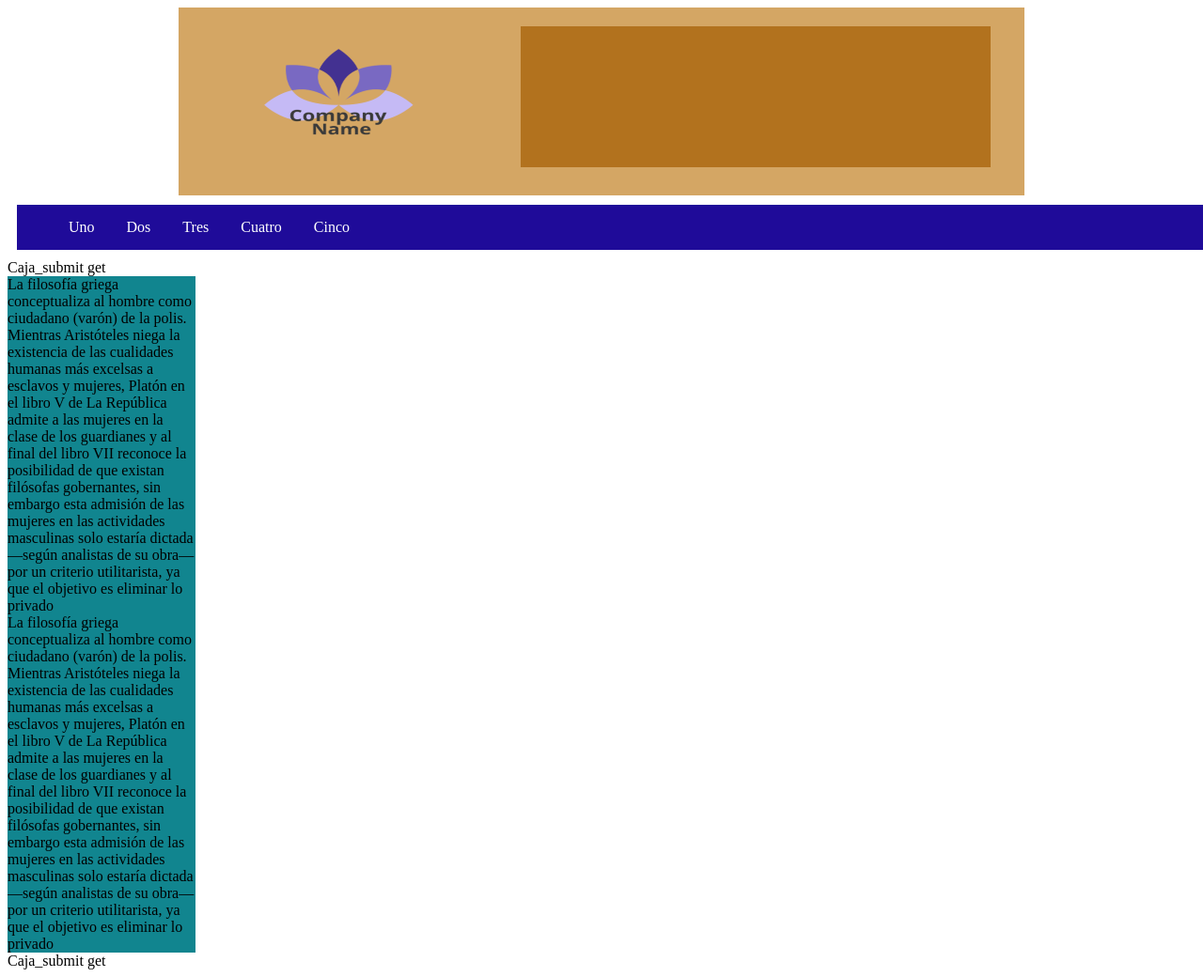
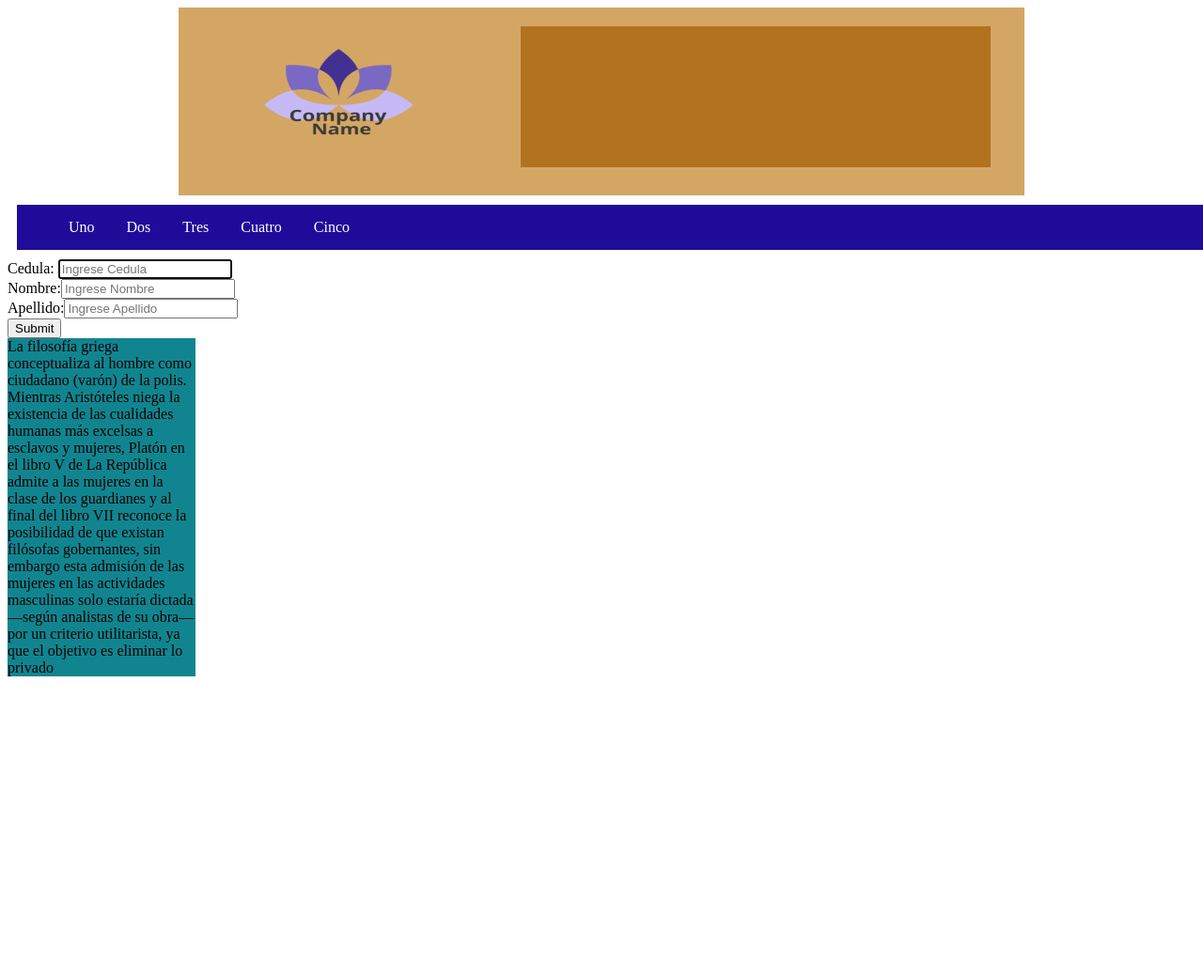
Before and after one commit to waltherpaza/Cooperativa, a plain HTML site: page Caja.html in a window 1280 px wide. Shown: the top 1040 px of the page at 94% size. After the commit the page ends 800 px from the top, so only its background shows below. Drawn offline with Linux system fonts and the light colour scheme.

Commit message:
formulario nuevo

```diff
--- a/Caja.html
+++ b/Caja.html
@@ -20,19 +20,17 @@
 		<li><a href="mailto:joe@example.com?subject=feedback">Cinco</a></li>
 	</ul>
 	<form acion="Caja_submit" method="get" accept-charset="utf-8">
-		Caja_submit
-		get
+		<label>Cedula:  </label><input type="text" name="cedula" value="" placeholder="Ingrese Cedula" autofocus>
+		<br />
+		<label>Nombre:</label><input type="text" name="nombre" value="" placeholder="Ingrese Nombre">
+		<br />
+		<label>Apellido:</label><input type="text" name="apellido" value="" placeholder="Ingrese Apellido">
+		<br />
+		<input type="submit" id="boton">
 	</form>
 	<div class="texto">
 		La filosofía griega conceptualiza al hombre como ciudadano (varón) de la polis. Mientras Aristóteles niega la existencia de las cualidades humanas más excelsas a esclavos y mujeres, Platón en el libro V de La República admite a las mujeres en la clase de los guardianes y al final del libro VII reconoce la posibilidad de que existan filósofas gobernantes, sin embargo esta admisión de las mujeres en las actividades masculinas solo estaría dictada —según analistas de su obra— por un criterio utilitarista, ya que el objetivo es eliminar lo privado
 	</div>
 
-	<div class="texto">
-		La filosofía griega conceptualiza al hombre como ciudadano (varón) de la polis. Mientras Aristóteles niega la existencia de las cualidades humanas más excelsas a esclavos y mujeres, Platón en el libro V de La República admite a las mujeres en la clase de los guardianes y al final del libro VII reconoce la posibilidad de que existan filósofas gobernantes, sin embargo esta admisión de las mujeres en las actividades masculinas solo estaría dictada —según analistas de su obra— por un criterio utilitarista, ya que el objetivo es eliminar lo privado
-	</div>
-	<form action="Caja_submit" method="get" accept-charset="utf-8">
-		Caja_submit
-		get
-	</form>
 </body>
 </html>
```
